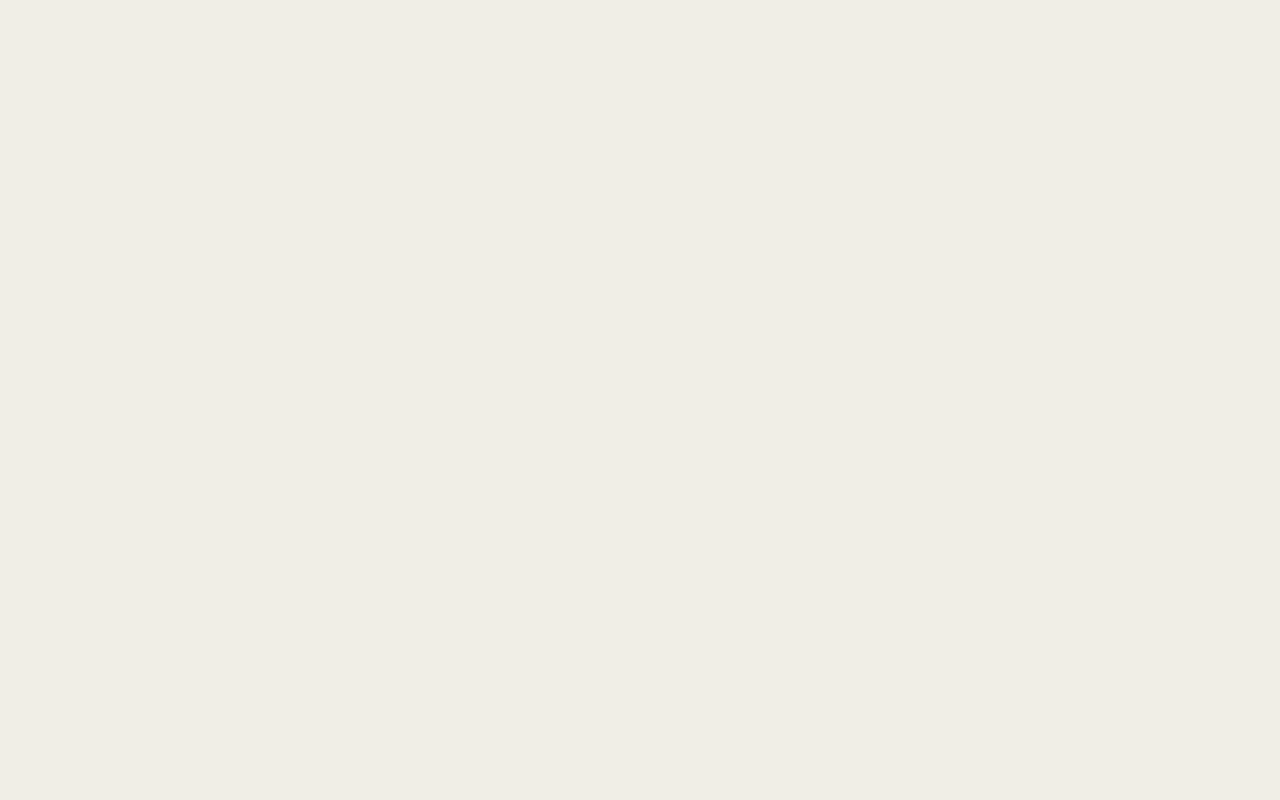
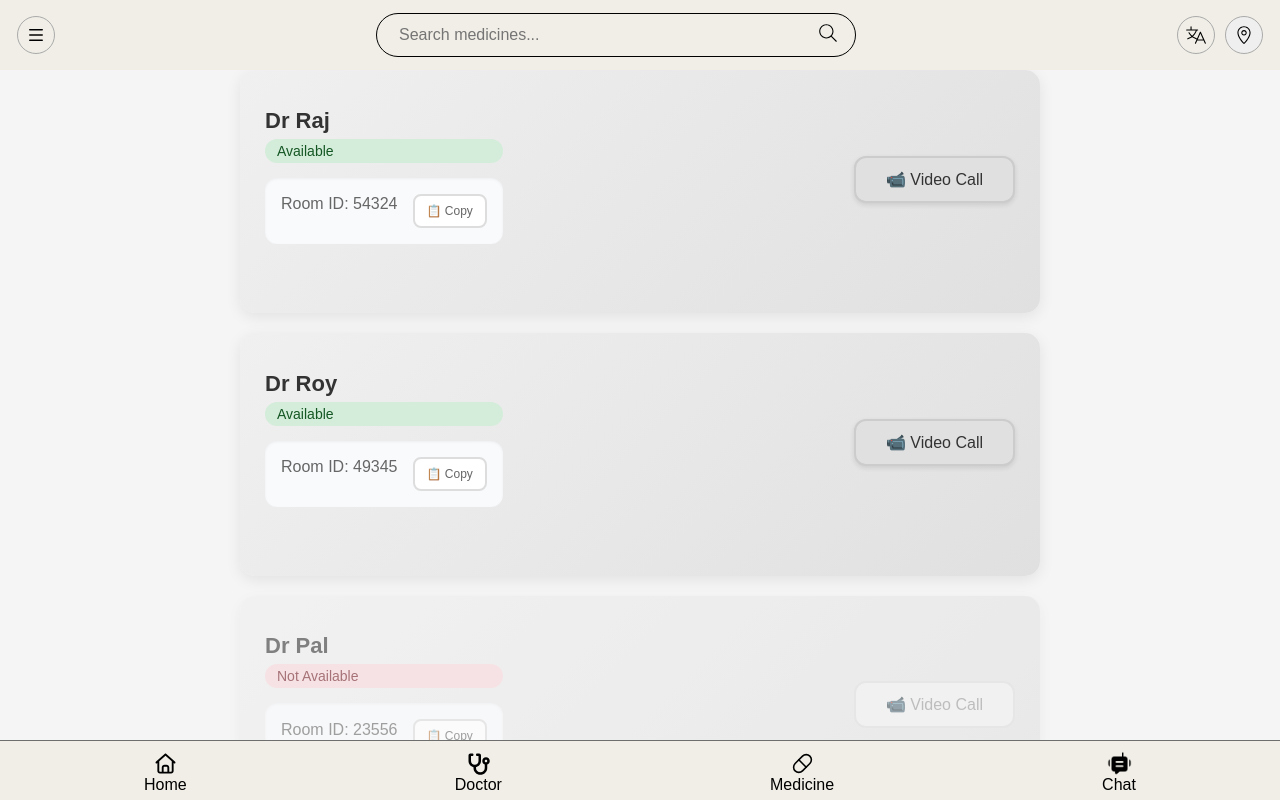
Before and after one commit to RURAL-MEDIC/Healplus, a React (Vite) app in the folder vanilla-frontend/: page /doc-dashboard in a window 1280 px wide. Before the commit this address had no page. Shown: the top 800 px of the page. Built offline with nearby package versions, Linux system fonts and the light colour scheme.

Commit message:
home page consult doctor link changed

```diff
--- a/vanilla-frontend/src/components/CallDocNAmbulance.jsx
+++ b/vanilla-frontend/src/components/CallDocNAmbulance.jsx
@@ -84,7 +84,7 @@ export default function CallDocNAmbulance() {
         <p>Call an Ambulance</p>
       </a>
 
-      <Link to="/doctor" className="ambulance">
+      <Link to="/doc-dashboard" className="ambulance">
         <div>🩺</div>
         <p>
           Consult <br />
--- a/vanilla-frontend/src/components/DocDashboard.jsx
+++ b/vanilla-frontend/src/components/DocDashboard.jsx
@@ -1,3 +1,140 @@
+// import React, { useState, useEffect } from 'react';
+// import { useNavigate } from 'react-router-dom';
+// import '../styles/DocDashboard.css'; // We'll create this CSS file separately
+
+// const DoctorDashboard = () => {
+//   const navigate = useNavigate();
+//   const [isDark, setIsDark] = useState(false);
+//   const [toast, setToast] = useState({ show: false, message: '' });
+
+//   // Load saved theme on component mount
+//   useEffect(() => {
+//     const savedTheme = localStorage.getItem('theme');
+//     if (savedTheme === 'dark') {
+//       setIsDark(true);
+//     }
+//   }, []);
+
+//   // Apply theme class to body
+//   useEffect(() => {
+//     if (isDark) {
+//       document.body.classList.add('dark');
+//     } else {
+//       document.body.classList.remove('dark');
+//     }
+
+//     // Cleanup when component unmounts
+//     return () => {
+//       document.body.classList.remove('dark');
+//     };
+//   }, [isDark]);
+
+//   const toggleTheme = () => {
+//     const newTheme = !isDark;
+//     setIsDark(newTheme);
+//     localStorage.setItem('theme', newTheme ? 'dark' : 'light');
+//   };
+
+//   const copyRoomId = async (roomId) => {
+//     try {
+//       await navigator.clipboard.writeText(roomId);
+//       showToast('Room ID copied to clipboard!');
+//     } catch (err) {
+//       // Fallback for older browsers
+//       const textArea = document.createElement('textarea');
+//       textArea.value = roomId;
+//       document.body.appendChild(textArea);
+//       textArea.select();
+//       document.execCommand('copy');
+//       document.body.removeChild(textArea);
+//       showToast('Room ID copied to clipboard!');
+//     }
+//   };
+
+//   const showToast = (message) => {
+//     setToast({ show: true, message });
+//     setTimeout(() => {
+//       setToast({ show: false, message: '' });
+//     }, 3000);
+//   };
+
+//   const joinVideoCall = (roomId) => {
+//     // REPLACE THIS WITH YOUR ACTUAL VIDEO CALL LOGIC
+//     // Example: window.open('https://meet.jit.si/' + roomId, '_blank');
+//     // Or integrate with your existing video call system
+
+//     // For now, just showing an alert
+//     // alert('Joining video call for room: ' + roomId + '\n\nReplace this with your actual video call link!');
+
+//     // You can replace the above with:
+//     window.open('https://video-app-8115-6825-dev.twil.io?passcode=23849981156825', '_blank');
+//     // or navigate to another component: navigate('/video-call/' + roomId);
+//   };
+
+//   const goBack = () => {
+//     navigate(-1); // Go back to previous page
+//   };
+
+//   return (
+//     <div className="doctor-dashboard-container">
+//       <div className="dashboard-container">
+//         <div className="dashboard-header">
+//           <button className="back-btn" onClick={goBack}>
+//             ← Back
+//           </button>
+//           <button className="theme-toggle" onClick={toggleTheme}>
+//             {isDark ? '🌙 Dark' : '☀️ Light'}
+//           </button>
+//           <h1>Doctor Notification Dashboard</h1>
+//         </div>
+
+//         {doctors.map((doctor, index) => (
+//           <div
+//             key={index}
+//             className={`doctor-card ${!doctor.available ? 'unavailable' : ''}`}
+//           >
+//             <div className="doctor-info">
+//               <div>
+//                 <div className="doctor-name">{doctor.name}</div>
+//                 <div className={`availability-status ${doctor.available ? 'available' : 'unavailable-status'}`}>
+//                   {doctor.available ? 'Available' : 'Not Available'}
+//                 </div>
+//                 <div className="room-info">
+//                   <span className="room-id">Room ID: {doctor.roomId}</span>
+//                   <button
+//                     className="copy-btn"
+//                     onClick={() => copyRoomId(doctor.roomId)}
+//                   >
+//                     📋 Copy
+//                   </button>
+//                 </div>
+//               </div>
+//               <div>
+//                 <button
+//                   className="video-call-btn"
+//                   onClick={() => joinVideoCall(doctor.roomId)}
+//                   disabled={!doctor.available}
+//                 >
+//                   📹 Video Call
+//                 </button>
+//               </div>
+//             </div>
+//           </div>
+//         ))}
+//       </div>
+
+//       {/* Toast notification */}
+//       {toast.show && (
+//         <div className="toast show">
+//           {toast.message}
+//         </div>
+//       )}
+//     </div>
+//   );
+// };
+
+// export default DoctorDashboard;
+
 import React, { useState, useEffect } from 'react';
 import { useNavigate } from 'react-router-dom';
 import '../styles/DocDashboard.css'; // We'll create this CSS file separately
@@ -75,6 +212,13 @@ const DoctorDashboard = () => {
     navigate(-1); // Go back to previous page
   };
 
+  const doctors = [
+    { name: 'Dr Raj', available: true, roomId: '54324' },
+    { name: 'Dr Roy', available: true, roomId: '49345' },
+    { name: 'Dr Pal', available: false, roomId: '23556' },
+    { name: 'Debiot', available: true, roomId: '23123' }
+  ];
+
   return (
     <div className="doctor-dashboard-container">
       <div className="dashboard-container">
--- a/vanilla-frontend/src/components/Features.jsx
+++ b/vanilla-frontend/src/components/Features.jsx
@@ -1,25 +1,26 @@
 import React from 'react';
+import { Link } from 'react-router-dom';
 import Doctor from "../assets/calender.svg";
 import Bed from "../assets/bed.svg";
-import MedicineAvail from "../assets/medicine.png";
+import MedicineAvail from "../assets/chatbot2.0.png";
 import "../styles/Features.css";
 
 const Features = () => {
     return (
         <div className='Features'>
-            <a href="#" target="_blank">
+            <Link to="/chat">
                 <img src={MedicineAvail} alt=""/>
-                <h3>Check Medicine</h3>
-            </a>
+                <h3>AI Chat</h3>
+            </Link>
 
-            <a href="/CheckBed.html" target="_blank">
+            <a href="/CheckBed.html">
                 <img src={Bed} alt=""/>
                 <h3>Check Hospital Bed</h3>
             </a>
 
-            <a href="#" target="_blank">
+            <a href="#">
                 <img src={Doctor} alt=""/>
-                <h3>Doctor Appointment</h3>
+                <h3>Medical History</h3>
             </a>
         </div>
     );
--- a/vanilla-frontend/src/main.jsx
+++ b/vanilla-frontend/src/main.jsx
@@ -9,6 +9,7 @@ import Medicine from './pages/Medicine.jsx'
 import Doctor from './pages/Doctor.jsx'
 import Appointment from './pages/appointment.jsx'
 import Map from './pages/MapPage.jsx'
+import DocDashboard from './components/DocDashboard.jsx'
 
 
 import AllGeneralDoctors from './pages/AllGeneralDoctors.jsx'
@@ -28,6 +29,8 @@ createRoot(document.getElementById('root')).render(
 
           <Route path="/map" element={<Map />} />
 
+          <Route path="/doc-dashboard" element={<DocDashboard />} />
+
           <Route path="/doctor" element={<Doctor />} />
           <Route path="/allgeneraldoctors" element={<AllGeneralDoctors />} />
           <Route path="/doctor/:id" element={<DoctorDetails />} />
--- a/vanilla-frontend/src/styles/DocDashboard.css
+++ b/vanilla-frontend/src/styles/DocDashboard.css
@@ -20,6 +20,7 @@
   margin-bottom: 30px;
   position: relative;
   box-shadow: 0 4px 15px rgba(0, 0, 0, 0.1);
+  display: none;
 }
 
 .back-btn {
@@ -65,7 +66,7 @@
   background: linear-gradient(135deg, #f0f0f0 0%, #e0e0e0 100%);
   border-radius: 15px;
   padding: 25px;
-  margin-bottom: 20px;
+  margin-top: 20px;
   box-shadow: 0 4px 15px rgba(0, 0, 0, 0.08);
   transition: transform 0.2s ease, box-shadow 0.2s ease;
 }
```
